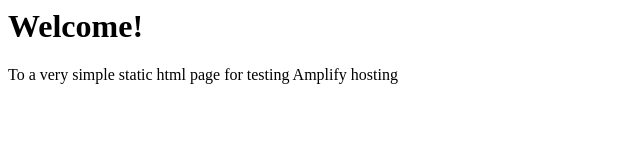
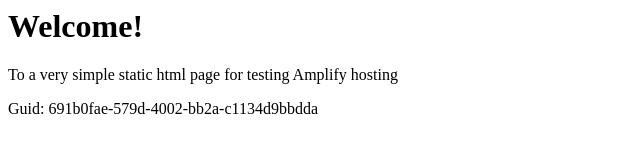
Before and after one commit to aws-aemilia-cmh/Github-PR-Commit-Integration-Test-DoNotTouch-Gith-P5X5MO5I-v1-prod-us-east-2, a website: page src/index.html in a window 1280 px wide. Shown: the whole page, without its empty margins (0-640 px from the left). Drawn offline with Linux system fonts and the light colour scheme.

Commit message:
commit from integ tests

```diff
--- a/src/index.html
+++ b/src/index.html
@@ -1,3 +1,5 @@
+
+
 <html lang="en">
 
 <head>
@@ -10,6 +12,6 @@
 <body>
     <h1>Welcome!</h1>
     <p>To a very simple static html page for testing Amplify hosting</p>
-</body>
+    <p>Guid: 691b0fae-579d-4002-bb2a-c1134d9bbdda</p></body>
 
 </html>
```
